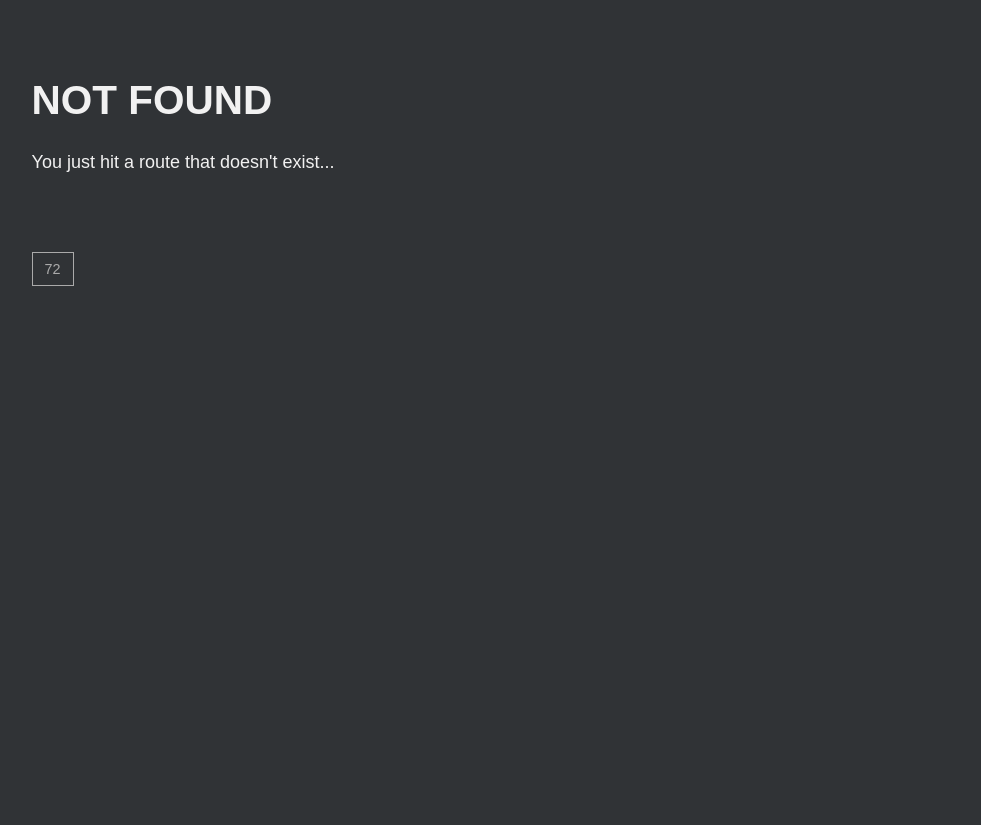
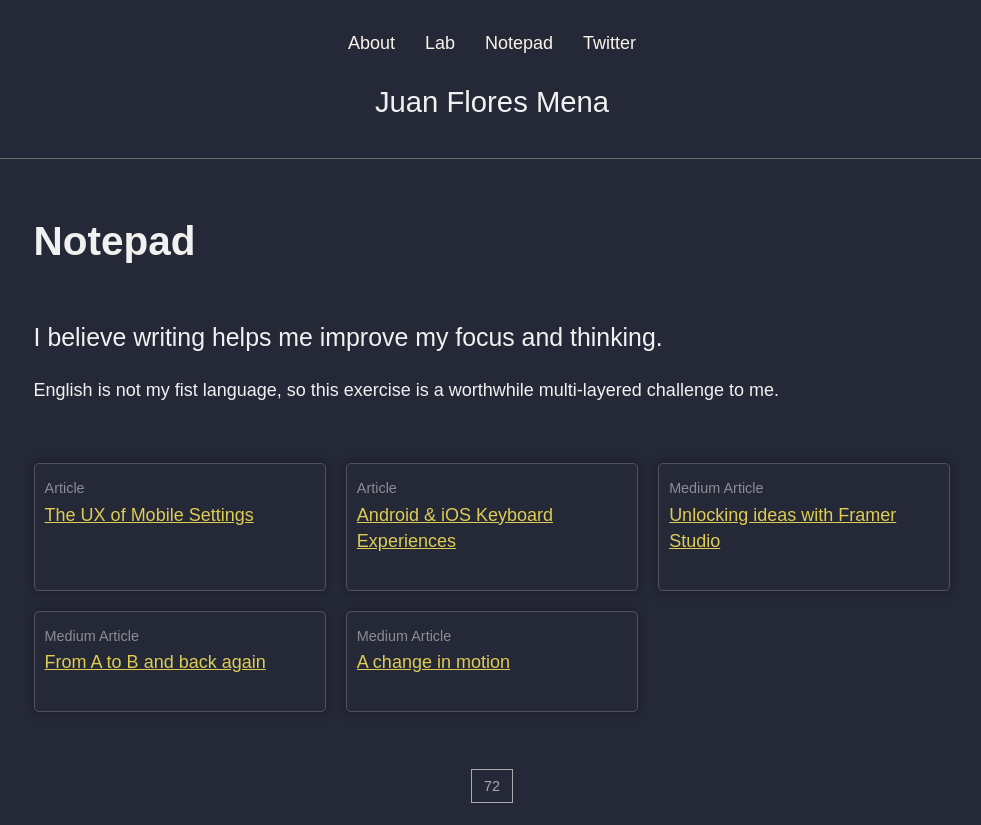
Before and after one commit to 72/personalsite, a Gatsby site: page /notepad in a window 1280 px wide. Before the commit this address had no page. Shown: the whole page, without its empty margins (148-1129 px from the left). Before the commit the page ends 800 px from the top, so only its background shows below. Built offline with nearby package versions, Linux system fonts and the light colour scheme; Gatsby itself is replaced by a stand-in of ours; a web font is replaced by a local one.

Commit message:
Site update: Layout setup

```diff
--- a/src/components/header.js
+++ b/src/components/header.js
@@ -5,29 +5,41 @@ import React from "react"
 const Header = ({ siteTitle }) => (
   <header
     style={{
-      //background: `rebeccapurple`,
+      //   background: `rebeccapurple`,
       marginBottom: `1.45rem`,
     }}
   >
     <div
       style={{
-        margin: `0 auto`,
+        margin: `0 auto 40px`,
         maxWidth: 960,
-        padding: `1.45rem 1.0875rem`,
+        textAlign: "center",
       }}
     >
-      <h1 style={{ margin: 0 }}>
-        <Link
-          to="/"
-          style={{
-            color: `#f1f1f1`,
-            textDecoration: `none`,
-          }}
-        >
-          {/* {siteTitle} */}
-        </Link>
-      </h1>
+      <nav
+        style={{
+          display: "grid",
+          gridTemplateColumns: "repeat(4, auto)",
+          justifyContent: "center",
+          gridColumnGap: "30px",
+          padding: `30px 0 30px`,
+        }}
+      >
+        <Link to="/">About</Link>
+        <Link to="/lab">Lab</Link>
+        <Link to="/notepad">Notepad</Link>
+        <a href="https://twitter.com/72mena" target="_blank">
+          Twitter
+        </a>
+      </nav>
+      <h2 className="lightText">Juan Flores Mena</h2>
     </div>
+    <hr
+      style={{
+        backgroundColor: "#8E9C8A",
+        opacity: 0.6,
+      }}
+    />
   </header>
 )
 
--- a/src/components/layout.js
+++ b/src/components/layout.js
@@ -31,24 +31,15 @@ const Layout = ({ children }) => (
           style={{
             margin: `0 auto`,
             maxWidth: 960,
-            padding: `0px 1.0875rem 1.45rem`,
+            padding: `0px 1.2rem 0`,
             paddingTop: 0,
           }}
         >
           <main>{children}</main>
-          <footer>
-            {/* <p>Let's Talk</p>
-            <p>
-              Email:{" "}
-              <a href="mailto:by72mena@gmail.com">by72mena [at] gmail.com</a>
-            </p>
-            <p>
-              Twitter:{" "}
-              <a href="https://twitter.com/72mena" target="_blank">
-                @72mena
-              </a>
-            </p> */}
-			<p className="square"><small>72</small></p>
+          <footer style={{
+            textAlign: 'center',
+          }}>
+            <p className="square"><small>72</small></p>
           </footer>
         </div>
       </>
--- a/src/components/main.css
+++ b/src/components/main.css
@@ -1,14 +1,26 @@
 @import url('https://fonts.googleapis.com/css?family=Mandali&display=swap');
 
+/*
+Colors:
+
+light red: #EB5757
+light-gray: #7C89A4
+white: #C7CDD0
+melon: #D2AF78
+light-yellow: #DECC55
+
+
+*/
 
 body {
-	background: #303336;
+	/* background: #303336; */
+	background: #252836;
 	color: #f1f1f1;
 	font-family: 'Mandali', sans-serif;
 }
 
 a{
-	color: #EB5757;
+	color: #DECC55;
 }
 
 h1, h2, h3, h4, h5, h6 {
@@ -28,8 +40,37 @@ h1, h2, h3, h4, h5, h6 {
 	line-height: 2rem;
 }
 
+nav a{
+	text-decoration: none;
+	color: #F9F4E9;
+}
+
+.gridNotes{
+	display: grid;
+	grid-template-columns: repeat(auto-fill, minmax(250px, 1fr));
+	grid-column-gap: 20px;
+	grid-row-gap: 20px;
+	margin-top: 60px;
+}
+
+
+.noteCard{
+	padding: 10px;
+	border: 1px solid #50525e;
+	border-radius: 5px;
+	box-shadow: 0 0 10px #191c25;
+	transition: all 0.33s;
+}
+
+.noteCard:hover {
+	border: 1px solid #777;
+	border-radius: 5px;
+	background-color: #2e3245;
+}
+
+
 footer{
-	margin-top: 80px;
+	margin-top: 60px;
 }
 
 .square small {
--- /dev/null
+++ b/src/pages/notepad.js
@@ -0,0 +1,75 @@
+import React from "react"
+import { Link } from "gatsby"
+
+import Layout from "../components/layout"
+import SEO from "../components/seo"
+
+const NotepadPage = () => (
+  <Layout>
+    <SEO title="Home" />
+    <div
+      style={{
+        textAlign: "left",
+      }}
+    >
+      <h1
+        style={{
+          margin: "60px 0",
+        }}
+      >
+        Notepad
+      </h1>
+      <h3 className="lightText">
+        I believe writing helps me improve my focus and thinking.
+      </h3>
+      <p>
+        English is not my fist language, so this exercise is a worthwhile multi-layered challenge to me.
+      </p>
+      <div className="gridNotes">
+        <NotepadLink
+          link="https://web.archive.org/web/20160610202642/http://setentaydos.com/the-ux-of-mobile-settings/"
+          type="Article"
+          label="The UX of Mobile Settings"
+        />
+        <NotepadLink
+          link="https://web.archive.org/web/20161104102728/http://setentaydos.com/android-ios-keyboard-experiences/"
+          type="Article"
+          label="Android & iOS Keyboard Experiences"
+        />
+        <NotepadLink
+          link="https://medium.com/@72mena/unlocking-ideas-with-framer-studio-790b5e9c249f"
+          type="Medium Article"
+          label="Unlocking ideas with Framer Studio"
+        />
+        <NotepadLink
+          link="https://blog.framer.com/from-a-to-b-and-back-again-196ffd26ec48"
+          type="Medium Article"
+          label="From A to B and back again"
+        />
+        <NotepadLink
+          link="https://medium.com/@72mena/a-change-in-motion-162a2372d75e"
+          type="Medium Article"
+          label="A change in motion"
+        />
+      </div>
+    </div>
+  </Layout>
+)
+
+export default NotepadPage
+
+
+function NotepadLink(props) {
+  return <div className="noteCard">
+    <small style={{
+      opacity: 0.5,
+    }}>
+      {props.type}
+    </small>
+    <p>
+      <a href={props.link} target="_blank">
+        {props.label}
+      </a>
+    </p>
+  </div>;
+}
--- a/src/pages/page-2.js
+++ /dev/null
@@ -1,16 +0,0 @@
-import React from "react"
-import { Link } from "gatsby"
-
-import Layout from "../components/layout"
-import SEO from "../components/seo"
-
-const SecondPage = () => (
-  <Layout>
-    <SEO title="Page two" />
-    <h1>Hi from the second page</h1>
-    <p>Welcome to page 2</p>
-    <Link to="/">Go back to the homepage</Link>
-  </Layout>
-)
-
-export default SecondPage
```
Also changed, not shown: src/pages/index.js (+60 -12 lines), src/pages/lab.js (added, +86 -0 lines).
